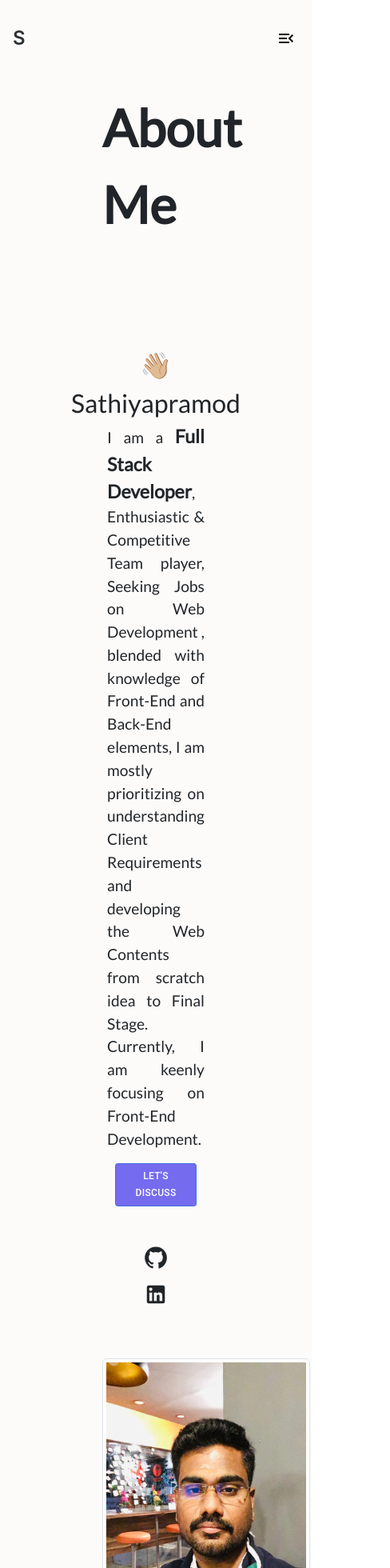
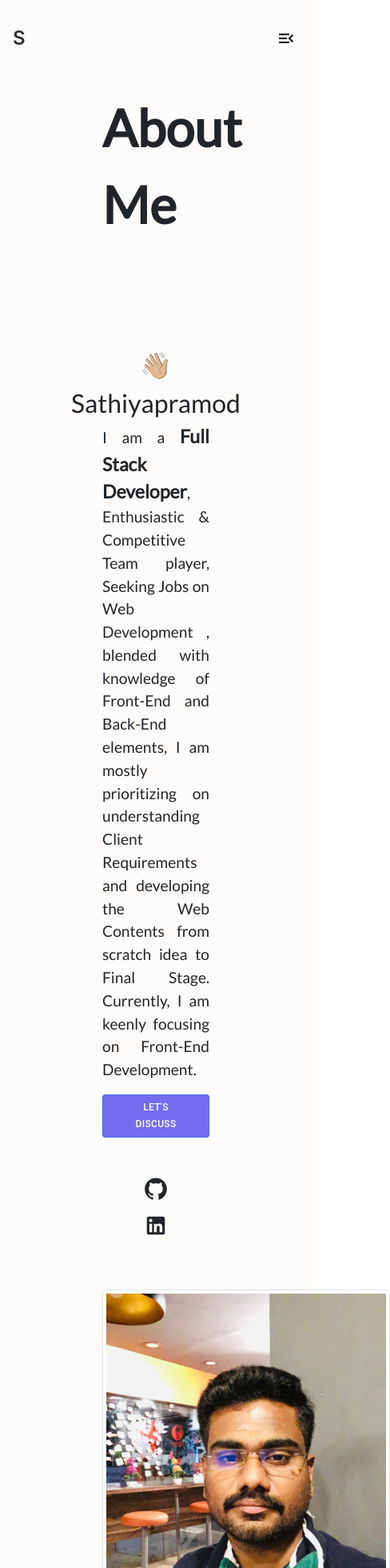
Before and after one commit to Sathiyapramod/Portfolio, a React (Create React App) app: page / in a window 390 px wide. Shown: the top 1960 px of the page at 80% size, 488 px wide, since content can reach past the window. Built offline with nearby package versions, Linux system fonts and the light colour scheme; what smooth-scroll would draw is missing.

Commit message:
added Styling

```diff
--- a/src/Components/Landing/Landing.css
+++ b/src/Components/Landing/Landing.css
@@ -3,9 +3,11 @@
 :root {
     --landing-ff: 'Lato', serif;
 }
-#home{
+
+#home {
     padding-top: 4rem;
 }
+
 .content-banner-landing {
     font-size: 4rem;
     font-family: var(--projects-ff);
@@ -14,6 +16,7 @@
     background-color: #FCFBFA;
     padding: 3rem 0 0 8rem;
 }
+
 .tilted-about {
     display: inline-block;
     position: relative;
@@ -22,9 +25,10 @@
     font-weight: 500;
     font-family: var(--skills-ff);
     color: #9A6936;
-    top:-50px;
-    left:-320px;
+    top: -50px;
+    left: -320px;
 }
+
 .landing {
     display: flex;
     flex-direction: row;
@@ -92,7 +96,7 @@
 
     .landing-content {
         font-family: var(--landing-ff);
-        width: 50%;
+        width: 100%;
         display: flex;
         flex-direction: column;
         justify-content: center;
@@ -107,8 +111,8 @@
     }
 
     img {
-        width: 250px;
-        height: 350px;
+        width: 350px;
+        height: 450px;
     }
 
 }
```
